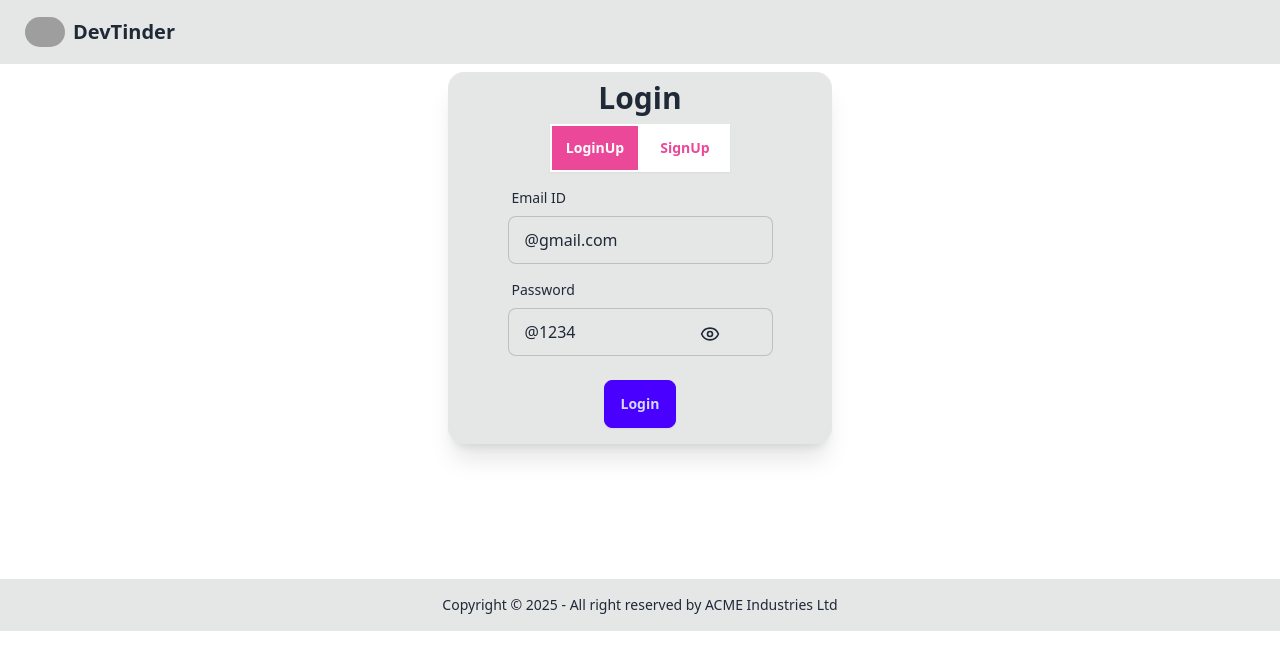
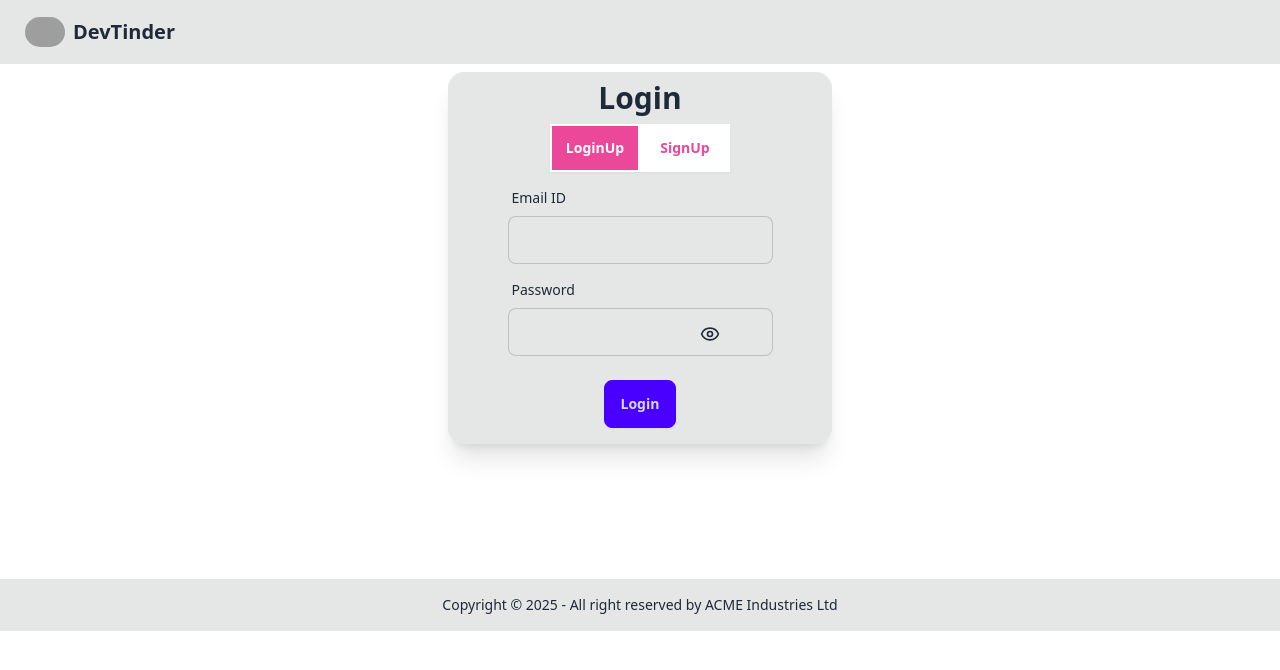
Before and after one commit to HarshVardhanAwasthi/devTinder-web, a React (Vite) app: page /login in a window 1280 px wide. Shown: the top 670 px of the page. Built offline with nearby package versions, Linux system fonts and the light colour scheme; no server answers; grey boxes are pictures that could not be loaded.

Commit message:
login-page bug fixes

```diff
--- a/src/components/Login.jsx
+++ b/src/components/Login.jsx
@@ -9,8 +9,8 @@ const Login = () => {
   const [firstName, setfirstName] = useState("");
   const [lastName, setlastName] = useState("");
   const [age, setage] = useState("");
-  const [emailId, setEmailId] = useState("@gmail.com");
-  const [password, setPassword] = useState("@1234");
+  const [emailId, setEmailId] = useState("");
+  const [password, setPassword] = useState("");
   const [showPassword, setShowPassword] = useState(false);
   const [error, setError] = useState("");
   const [isLoginForm, setIsLoginForm] = useState(true);
```
